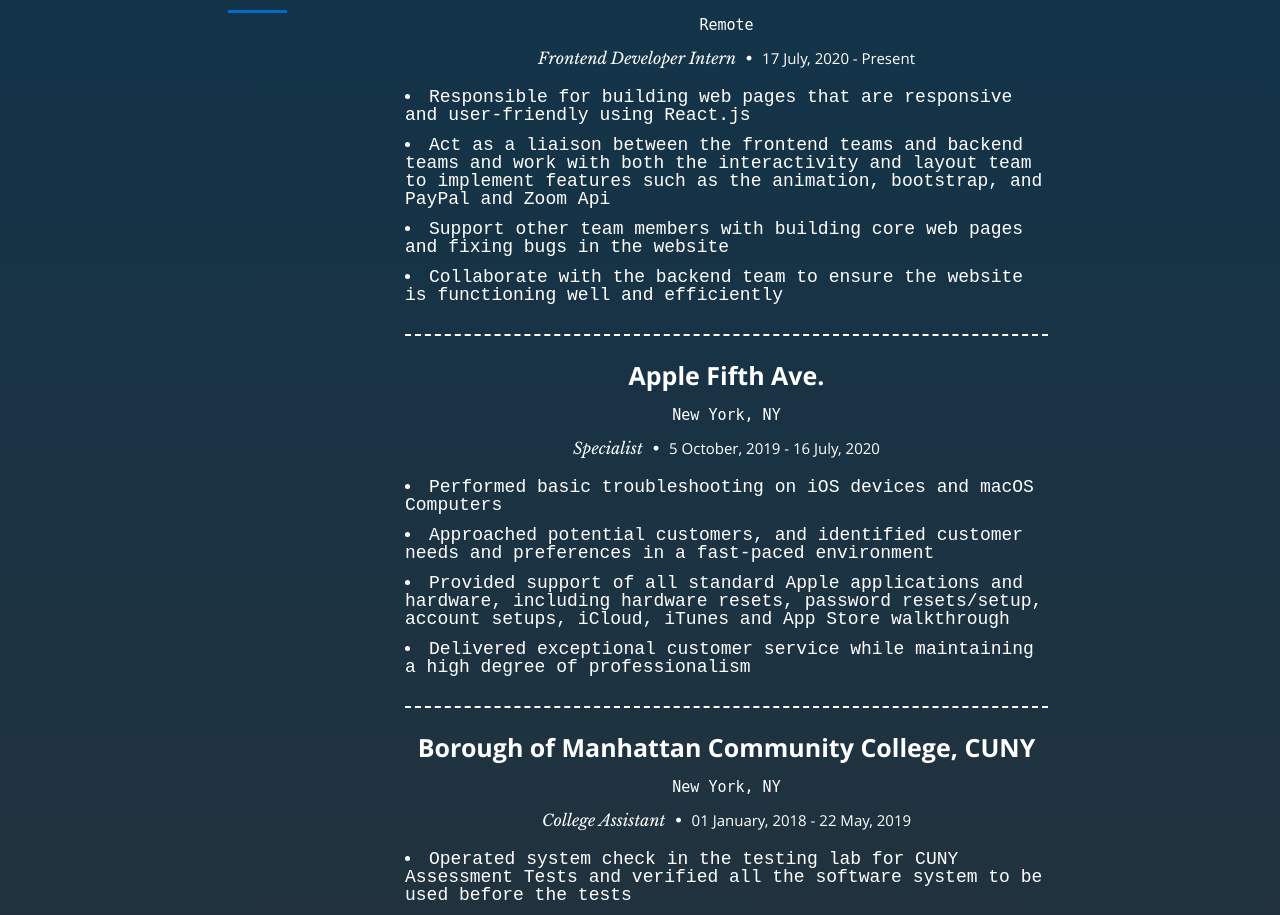
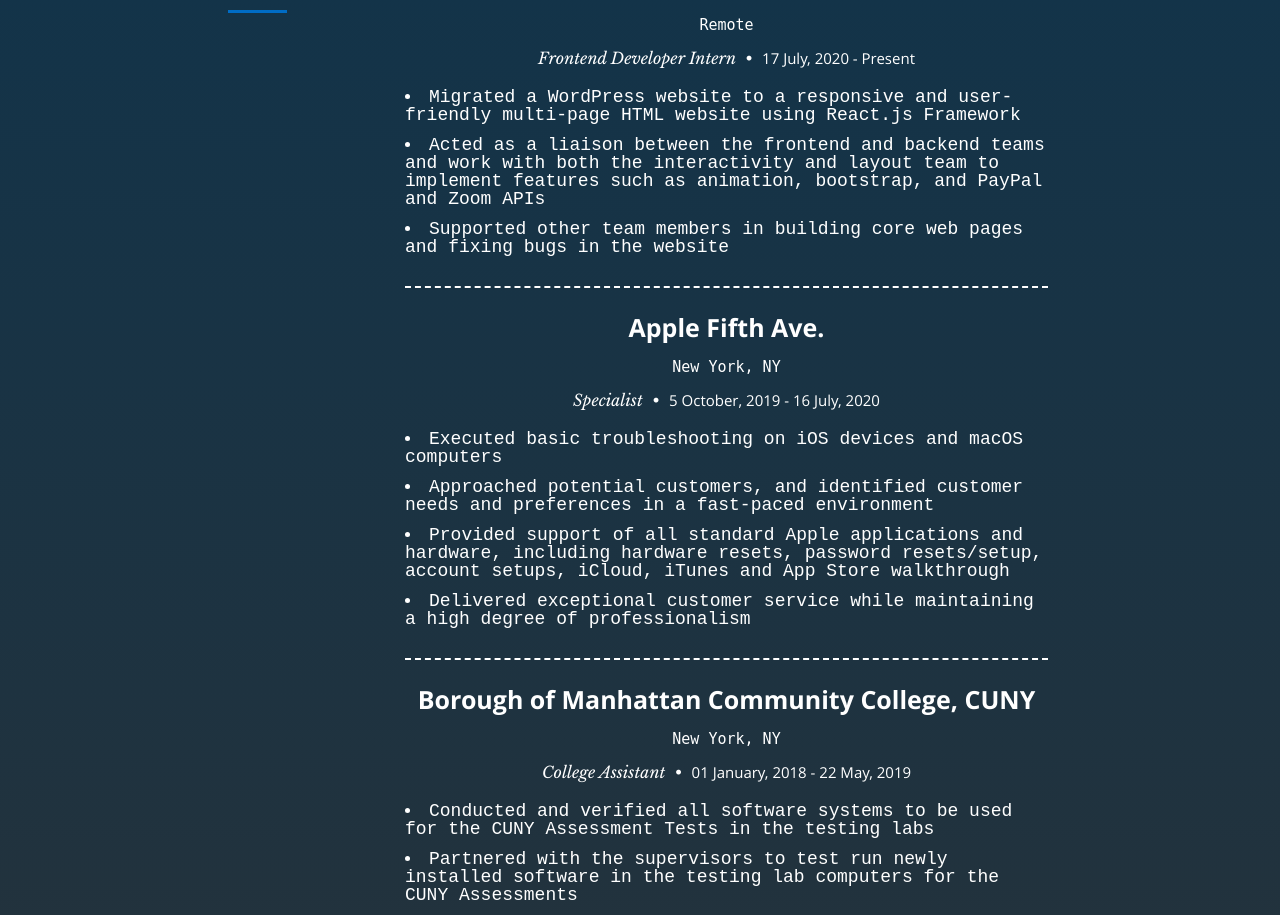
Before and after one commit to MyatThuKo/Portfolio-Website, a React (Create React App) app: page / in a window 1280 px wide. Shown: the part 3043-3958 px from the top of the page. Built offline with nearby package versions, Linux system fonts and the light colour scheme.

Commit message:
Made some chagnes in the resume

```diff
--- a/src/components/resume/resume.js
+++ b/src/components/resume/resume.js
@@ -71,10 +71,9 @@
                             <h5 className="location"> Remote </h5>
                             <p className="info">Frontend Developer Intern <span>•</span> <em className="date">17 July, 2020 - Present</em></p>
                             <p className="description">
-                                <li> Responsible for building web pages that are responsive and user-friendly using React.js </li>
-                                <li> Act as a liaison between the frontend teams and backend teams and work with both the interactivity and layout team to implement features such as the animation, bootstrap, and PayPal and Zoom Api </li>
-                                <li> Support other team members with building core web pages and fixing bugs in the website </li>
-                                <li> Collaborate with the backend team to ensure the website is functioning well and efficiently </li>
+                                <li> Migrated a WordPress website to a responsive and user-friendly multi-page HTML website using React.js Framework </li>
+                                <li> Acted as a liaison between the frontend and backend teams and work with both the interactivity and layout team to implement features such as animation, bootstrap, and PayPal and Zoom APIs </li>
+                                <li> Supported other team members in building core web pages and fixing bugs in the website </li>
                             </p>
                         </div>
                     </div>
@@ -85,7 +84,7 @@
                             <h5 className="location"> New York, NY </h5>
                             <p className="info">Specialist <span>•</span> <em className="date"> 5 October, 2019 - 16 July, 2020 </em></p>
                             <p className="description">
-                                <li> Performed basic troubleshooting on iOS devices and macOS Computers  </li>
+                                <li> Executed basic troubleshooting on iOS devices and macOS computers  </li>
                                 <li> Approached potential customers, and identified customer needs and preferences in a fast-paced environment </li>
                                 <li> Provided support of all standard Apple applications and hardware, including hardware resets, password resets/setup, account setups, iCloud, iTunes and App Store walkthrough </li>
                                 <li> Delivered exceptional customer service while maintaining a high degree of professionalism </li>
@@ -99,9 +98,9 @@
                             <h5 className="location"> New York, NY</h5>
                             <p className="info">College Assistant <span>•</span> <em className="date">01 January, 2018 - 22 May, 2019</em></p>
                             <p className="description">
-                                <li> Operated system check in the testing lab for CUNY Assessment Tests and verified all the software system to be used before the tests </li>
-                                <li> Responsible for a test run for the newly installed software in the lab for CUNY Assessments by partnering with my supervisors at the Testing Office </li>
-                                <li> Monitored students during CUNY Assessment Tests, and verified students’ information on CUNY’s database</li>
+                                <li> Conducted and verified all software systems to be used for the CUNY Assessment Tests in the testing labs  </li>
+                                <li> Partnered with the supervisors to test run newly installed software in the testing lab computers for the CUNY Assessments </li>
+                                <li> Monitored students during the CUNY Assessment Tests, and verified students’ information on the CUNYFirst </li>
                                 <li> Organized, assisted, and prepared test materials, office documents, and office inventory </li>
                             </p>
                         </div>
```
